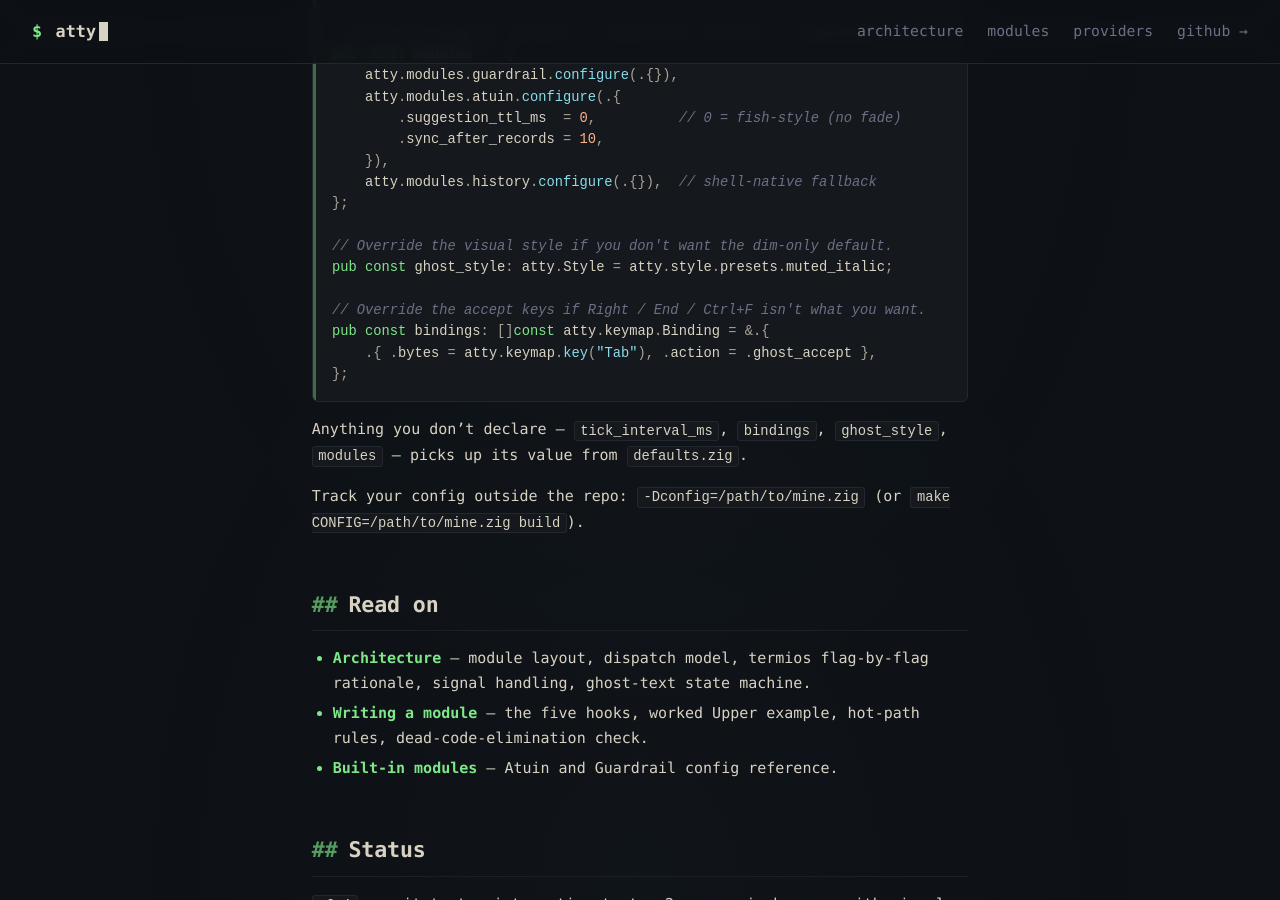
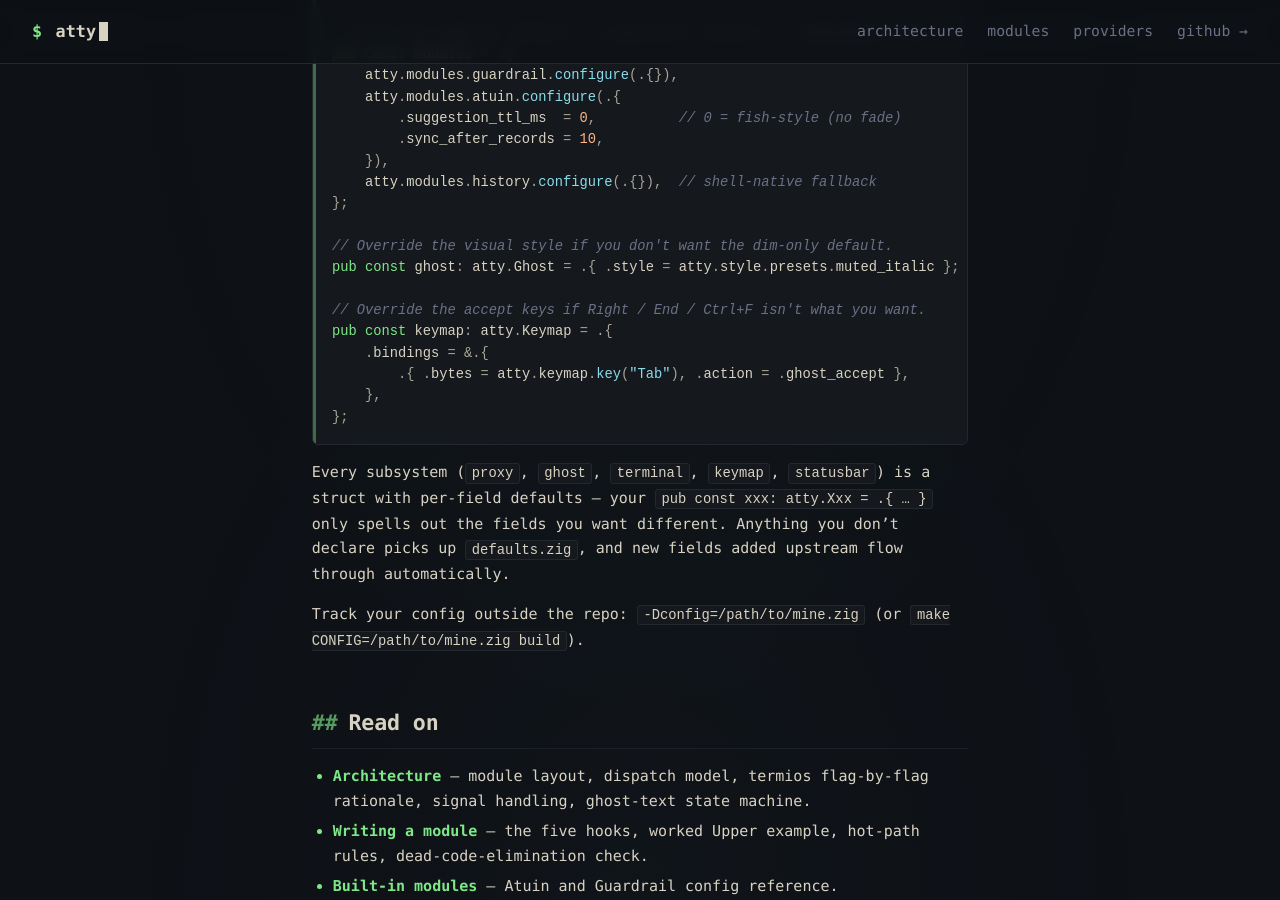
Before and after one commit to fentas/atty, a Jekyll site: the page built from docs/index.md, in a window 1280 px wide and 900 px high, scrolled down 3781 px. Built offline with Jekyll 4.4.1, drawn with Linux system fonts in a browser that asks for light colours.

Commit message:
refactor(config): every subsystem is a struct (style guide commitment)
You were right: the cost of starting flat and migrating to a struct
later is real *user* churn, and that's precisely what the resolver
design exists to eliminate. Concession: **all subsystem configs are
structs with per-field defaults from day one**, even when there's
just one knob today. Going forward, adding a sibling field is "new
field in the struct"; existing user configs pick it up via Zig's
field-default cascade.

Grouped (every singleton is now a struct):

  Proxy     { tick_interval_ms }
  Ghost     { style }
  Terminal  { enable_kitty_keyboard }
  Keymap    { bindings }
  StatusBar { enabled, reserve_rows, style, base_text, incognito_style }

Flat (forced exception): `modules` — a heterogeneous comptime tuple
that can't be a struct field.

Mechanics:
  - defaults.zig: each subsystem gets `pub const Xxx = struct { … = … };`
    + `pub const xxx: Xxx = .{};`.
  - config_resolver.zig: one type re-export + one value resolver per
    subsystem. No per-field @hasDecl needed — Zig's struct defaults
    handle partial overrides.
  - root.zig: re-exports `atty.Proxy / Ghost / Terminal / Keymap /
    StatusBar` as type aliases for user annotations.
  - proxy.zig: config.X → config.subsystem.X.

User override before (flat) → after (struct):

  pub const tick_interval_ms = 50;
  → pub const proxy: atty.Proxy = .{ .tick_interval_ms = 50 };

  pub const ghost_style: atty.Style = atty.style.presets.muted_italic;
  → pub const ghost: atty.Ghost = .{ .style = atty.style.presets.muted_italic };

  pub const enable_kitty_keyboard = true;
  → pub const terminal: atty.Terminal = .{ .enable_kitty_keyboard = true };

  pub const bindings = &.{ … };
  → pub const keymap: atty.Keymap = .{ .bindings = &.{ … } };

docs/architecture.md now documents the style rule explicitly + the
maintainer checklist for "add a new knob inside an existing
subsystem" (the common case) vs "add a whole new subsystem".

Co-Authored-By: Claude Opus 4.7 (1M context) <noreply@anthropic.com>

````diff
--- a/docs/index.md
+++ b/docs/index.md
@@ -138,16 +138,21 @@ pub const modules = .{
 };
 
 // Override the visual style if you don't want the dim-only default.
-pub const ghost_style: atty.Style = atty.style.presets.muted_italic;
+pub const ghost: atty.Ghost = .{ .style = atty.style.presets.muted_italic };
 
 // Override the accept keys if Right / End / Ctrl+F isn't what you want.
-pub const bindings: []const atty.keymap.Binding = &.{
-    .{ .bytes = atty.keymap.key("Tab"), .action = .ghost_accept },
+pub const keymap: atty.Keymap = .{
+    .bindings = &.{
+        .{ .bytes = atty.keymap.key("Tab"), .action = .ghost_accept },
+    },
 };
 ```
 
-Anything you don't declare — `tick_interval_ms`, `bindings`,
-`ghost_style`, `modules` — picks up its value from `defaults.zig`.
+Every subsystem (`proxy`, `ghost`, `terminal`, `keymap`, `statusbar`)
+is a struct with per-field defaults — your `pub const xxx: atty.Xxx = .{ … }`
+only spells out the fields you want different. Anything you don't
+declare picks up `defaults.zig`, and new fields added upstream flow
+through automatically.
 
 Track your config outside the repo: `-Dconfig=/path/to/mine.zig`
 (or `make CONFIG=/path/to/mine.zig build`).
````
Also changed, not shown: docs/architecture.md (+38 -12 lines), README.md, 5 other files.
